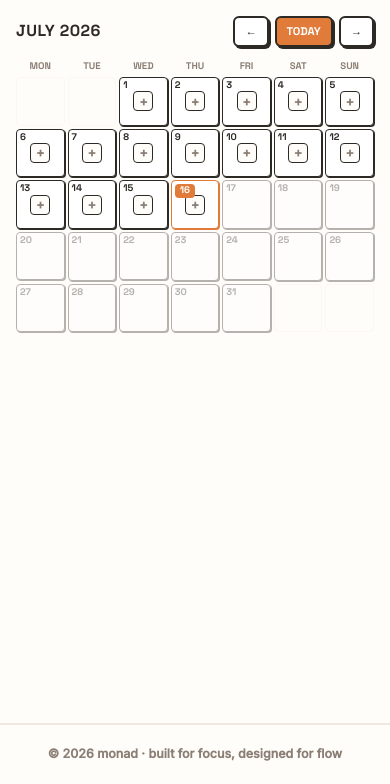
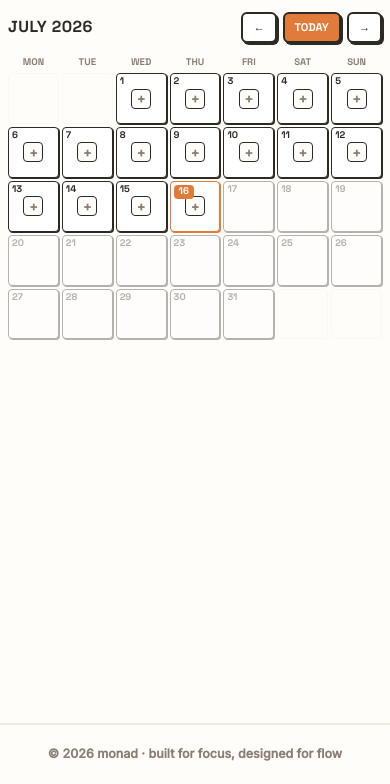
Before and after one commit to jsharonsweety28-ai/Monad, a Flask app: page /memories in a window 390 px wide. Shown: the part 60-844 px from the top of the page. Run offline with Flask 3, Linux system fonts and the light colour scheme; the visitor is signed in with stand-in values (Sample User, id 1); data that the repository does not hold is empty; some libraries are stand-ins or nearby versions.

Commit message:
Make memories calendar full-width on mobile
Co-Authored-By: Claude Sonnet 4.6 <noreply@anthropic.com>

```diff
--- a/website/templates/memories.html
+++ b/website/templates/memories.html
@@ -5,6 +5,13 @@
 
 <style>
   .memories-page { max-width: 1000px; margin: 0 auto; }
+
+  @media (max-width: 600px) {
+    /* Pull the memories page edge-to-edge on mobile */
+    .page-content:has(.memories-page) {
+      padding: 12px 8px !important;
+    }
+  }
 
   /* ── Compact header ── */
   .mem-header-row {
```
